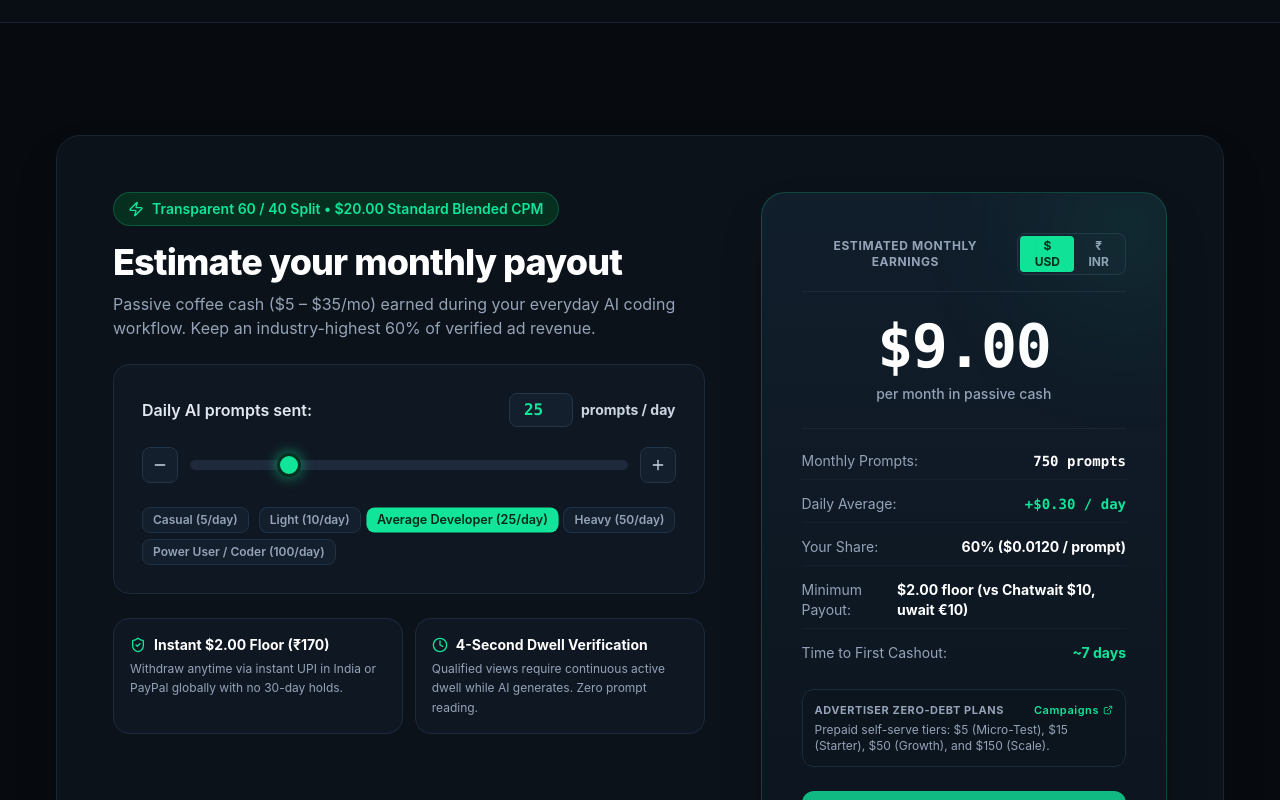
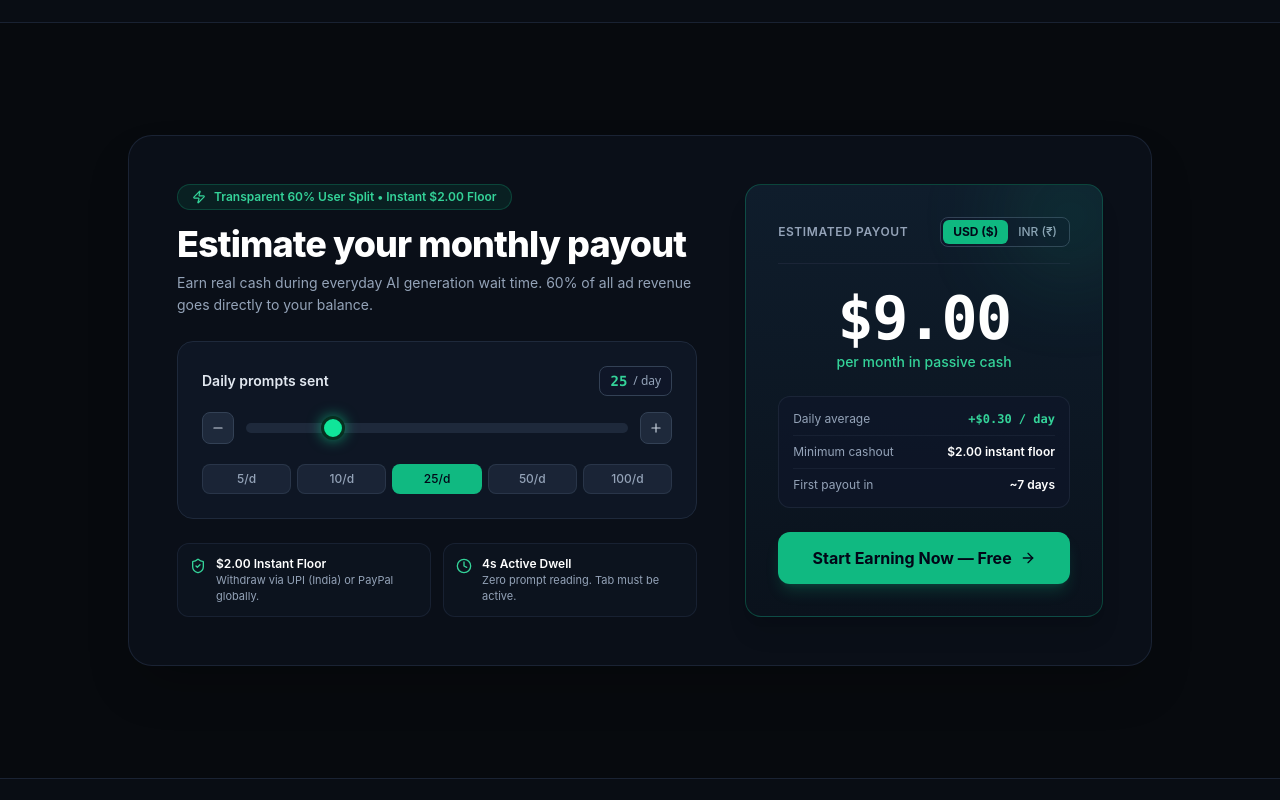
Before and after one commit to jhaabhijeet864/Pathixo_Rewards, a Next.js app in the folder apps/web/: page / in a window 1280 px wide. Shown: the part 2000-2800 px from the top of the page. Built offline with nearby package versions, Linux system fonts and the light colour scheme.

Commit message:
refactor(web): declutter earnings calculator on landing page for a clean, direct layout

```diff
--- a/apps/web/components/EarningsCalculator.tsx
+++ b/apps/web/components/EarningsCalculator.tsx
@@ -1,39 +1,29 @@
 'use client';
 
 import { useState } from 'react';
-import Link from 'next/link';
-import { ShieldCheck, Zap, Minus, Plus, ExternalLink, Clock, Lock } from 'lucide-react';
+import { ShieldCheck, Zap, Minus, Plus, Clock, ArrowRight } from 'lucide-react';
 import { DEFAULT_USD_INR_RATE } from '@pathixo/shared';
 
-// Directive-compliant reference matrix presets
 const PRESETS = [
-  { label: 'Casual', value: 5, note: '5/day' },
-  { label: 'Light', value: 10, note: '10/day' },
-  { label: 'Average Developer', value: 25, note: '25/day' },
-  { label: 'Heavy', value: 50, note: '50/day' },
-  { label: 'Power User / Coder', value: 100, note: '100/day' },
+  { label: 'Casual', value: 5 },
+  { label: 'Light', value: 10 },
+  { label: 'Regular', value: 25 },
+  { label: 'Heavy', value: 50 },
+  { label: 'Power', value: 100 },
 ];
 
-// Official Ads Division specs
-const BLENDED_CPM_USD = 20.0;
-const USER_SPLIT_PERCENT = 60; // 60% user / 40% platform
-const USER_CREDIT_PER_PROMPT_USD = 0.012; // Exactly $0.0120 USD (₹1.02 INR)
+const USER_CREDIT_PER_PROMPT_USD = 0.012; // $0.0120 USD (60% split on $20 CPM)
 const CASHOUT_FLOOR_USD = 2.0;
 
 export function EarningsCalculator() {
   const [dailyPrompts, setDailyPrompts] = useState<number>(25);
   const [currency, setCurrency] = useState<'USD' | 'INR'>('USD');
 
-  // Official Earning Prediction Formula (Prompts/Day)
-  // monthlyEarnings = (dailyPrompts * 30) * 0.012
-  // daysToCashout = Math.ceil(2.0 / (dailyPrompts * 0.012))
   const monthlyPrompts = dailyPrompts * 30;
   const monthlyEarningsUsd = monthlyPrompts * USER_CREDIT_PER_PROMPT_USD;
   const dailyEarningsUsd = dailyPrompts * USER_CREDIT_PER_PROMPT_USD;
-  const annualEarningsUsd = monthlyEarningsUsd * 12;
   const daysToFirstCashout = Math.max(1, Math.ceil(CASHOUT_FLOOR_USD / (dailyEarningsUsd || 0.001)));
 
-  // Currency Parity: $1.00 USD = ₹85.00 INR standard parity
   const inrRate = DEFAULT_USD_INR_RATE || 85.0;
 
   const formatMoney = (usdVal: number) => {
@@ -50,53 +40,42 @@ export function EarningsCalculator() {
   };
 
   return (
-    <div className="w-full max-w-5xl lg:max-w-6xl xl:max-w-7xl rounded-3xl border border-[#162534] bg-[#0c1219] p-6 sm:p-10 lg:p-14 shadow-2xl">
-      <div className="grid gap-10 lg:gap-14 lg:grid-cols-12 items-start">
+    <div className="w-full max-w-5xl mx-auto rounded-3xl border border-slate-800/80 bg-[#0a0f18] p-6 sm:p-10 lg:p-12 shadow-2xl">
+      <div className="grid gap-8 lg:gap-12 lg:grid-cols-12 items-center">
         {/* Left Column: Interactive Controls */}
         <div className="lg:col-span-7 space-y-6">
           <div>
-            <div className="inline-flex items-center gap-2 rounded-full border border-emerald-500/30 bg-[#072f20] px-3.5 py-1.5 text-xs sm:text-sm font-semibold text-[#10e599]">
-              <Zap className="h-4 w-4" />
-              Transparent 60 / 40 Split • $20.00 Standard Blended CPM
+            <div className="inline-flex items-center gap-2 rounded-full border border-emerald-500/25 bg-emerald-500/10 px-3.5 py-1 text-xs font-semibold text-emerald-400">
+              <Zap className="h-3.5 w-3.5" />
+              <span>Transparent 60% User Split • Instant $2.00 Floor</span>
             </div>
-            <h3 className="mt-4 text-3xl sm:text-4xl font-extrabold tracking-tight text-white">
+            <h3 className="mt-3.5 text-2xl sm:text-3xl lg:text-4xl font-extrabold tracking-tight text-white">
               Estimate your monthly payout
             </h3>
-            <p className="mt-2.5 text-sm sm:text-base text-slate-400 leading-relaxed">
-              Passive coffee cash ($5 – $35/mo) earned during your everyday AI coding workflow. Keep an industry-highest 60% of verified ad revenue.
+            <p className="mt-2 text-sm text-slate-400 leading-relaxed">
+              Earn real cash during everyday AI generation wait time. 60% of all ad revenue goes directly to your balance.
             </p>
           </div>
 
           {/* Slider & Controls Card */}
-          <div className="space-y-5 rounded-2xl border border-[#1b2b3c] bg-[#0f1722] p-5 sm:p-7 shadow-sm">
-            {/* Header + Number Input */}
-            <div className="flex flex-wrap items-center justify-between gap-3">
-              <span className="text-sm sm:text-base font-semibold text-slate-200">
-                Daily AI prompts sent:
-              </span>
-              <div className="flex items-center gap-2">
-                <input
-                  type="number"
-                  min="1"
-                  max="150"
-                  value={dailyPrompts}
-                  onChange={(e) => handleSliderChange(Number(e.target.value))}
-                  className="w-16 rounded-lg border border-[#233547] bg-[#141f2d] px-2 py-1 text-center font-mono text-base font-bold text-[#10e599] outline-none focus:border-[#10e599]"
-                />
-                <span className="text-sm font-bold text-slate-300">prompts / day</span>
+          <div className="space-y-4 rounded-2xl border border-slate-800 bg-[#0e1624] p-5 sm:p-6">
+            <div className="flex items-center justify-between">
+              <span className="text-sm font-semibold text-slate-200">Daily prompts sent</span>
+              <div className="flex items-center gap-1.5 rounded-lg border border-slate-700 bg-slate-900/80 px-2.5 py-1 font-mono text-sm font-bold text-emerald-400">
+                <span>{dailyPrompts}</span>
+                <span className="text-xs text-slate-400 font-sans font-normal">/ day</span>
               </div>
             </div>
 
-            {/* Slider with [-] and [+] Stepper Buttons */}
+            {/* Stepper + Slider */}
             <div className="flex items-center gap-3">
               <button
                 type="button"
                 onClick={() => handleSliderChange(dailyPrompts - 5)}
-                className="flex h-9 w-9 shrink-0 items-center justify-center rounded-lg border border-[#233547] bg-[#141f2d] text-slate-300 transition hover:bg-[#1a293b] hover:text-white active:scale-95"
-                title="Decrease 5 prompts"
+                className="flex h-8 w-8 shrink-0 items-center justify-center rounded-lg border border-slate-700 bg-slate-800 text-slate-300 transition hover:bg-slate-700 hover:text-white active:scale-95 cursor-pointer"
                 aria-label="Decrease prompts"
               >
-                <Minus className="h-4 w-4" />
+                <Minus className="h-3.5 w-3.5" />
               </button>
 
               <div className="relative flex-1 flex items-center">
@@ -107,8 +86,7 @@ export function EarningsCalculator() {
                   step="1"
                   value={dailyPrompts}
                   onChange={(e) => handleSliderChange(Number(e.target.value))}
-                  onInput={(e) => handleSliderChange(Number(e.currentTarget.value))}
-                  className="earnings-slider w-full"
+                  className="earnings-slider w-full cursor-pointer accent-emerald-500"
                   aria-label="Daily AI Prompts Slider"
                 />
               </div>
@@ -116,16 +94,15 @@ export function EarningsCalculator() {
               <button
                 type="button"
                 onClick={() => handleSliderChange(dailyPrompts + 5)}
-                className="flex h-9 w-9 shrink-0 items-center justify-center rounded-lg border border-[#233547] bg-[#141f2d] text-slate-300 transition hover:bg-[#1a293b] hover:text-white active:scale-95"
-                title="Increase 5 prompts"
+                className="flex h-8 w-8 shrink-0 items-center justify-center rounded-lg border border-slate-700 bg-slate-800 text-slate-300 transition hover:bg-slate-700 hover:text-white active:scale-95 cursor-pointer"
                 aria-label="Increase prompts"
               >
-                <Plus className="h-4 w-4" />
+                <Plus className="h-3.5 w-3.5" />
               </button>
             </div>
 
-            {/* Clickable Presets matching Official Reference Matrix */}
-            <div className="flex flex-wrap items-center justify-between gap-1.5 pt-1">
+            {/* Clean 5-col presets */}
+            <div className="grid grid-cols-5 gap-1.5 pt-1">
               {PRESETS.map((p) => {
                 const isActive = dailyPrompts === p.value;
                 return (
@@ -133,131 +110,106 @@ export function EarningsCalculator() {
                     key={p.value}
                     type="button"
                     onClick={() => handleSliderChange(p.value)}
-                    className={`rounded-lg px-2.5 py-1 text-xs font-semibold transition-all ${
+                    className={`rounded-lg py-1.5 text-xs font-medium transition cursor-pointer text-center ${
                       isActive
-                        ? 'bg-[#10e599] text-[#05281a] shadow-sm font-bold scale-105'
-                        : 'bg-[#141f2d] text-slate-400 hover:bg-[#1b2b3d] hover:text-slate-200 border border-[#213244]'
+                        ? 'bg-emerald-500 text-slate-950 font-bold shadow-xs'
+                        : 'bg-slate-800/80 text-slate-400 hover:bg-slate-700 hover:text-white border border-slate-700/60'
                     }`}
                   >
-                    {p.label} ({p.note})
+                    {p.value}/d
                   </button>
                 );
               })}
             </div>
           </div>
 
-          {/* Strict Verification & Privacy Callouts */}
-          <div className="grid grid-cols-1 sm:grid-cols-2 gap-3 text-xs sm:text-sm">
-            <div className="rounded-2xl border border-[#1b2b3c] bg-[#0f1722] p-4 space-y-1">
-              <div className="flex items-center gap-2 text-white font-bold">
-                <ShieldCheck className="h-4 w-4 text-[#10e599] shrink-0" />
-                <span>Instant $2.00 Floor (₹170)</span>
+          {/* Simple Feature Callouts */}
+          <div className="grid grid-cols-2 gap-3 text-xs">
+            <div className="rounded-xl border border-slate-800/70 bg-[#0e1624]/60 p-3 flex items-start gap-2.5">
+              <ShieldCheck className="h-4 w-4 text-emerald-400 shrink-0 mt-0.5" />
+              <div>
+                <strong className="text-white block font-semibold">$2.00 Instant Floor</strong>
+                <span className="text-slate-400 text-[11px]">Withdraw via UPI (India) or PayPal globally.</span>
               </div>
-              <p className="text-slate-400 leading-relaxed text-xs">
-                Withdraw anytime via instant UPI in India or PayPal globally with no 30-day holds.
-              </p>
             </div>
 
-            <div className="rounded-2xl border border-[#1b2b3c] bg-[#0f1722] p-4 space-y-1">
-              <div className="flex items-center gap-2 text-white font-bold">
-                <Clock className="h-4 w-4 text-[#10e599] shrink-0" />
-                <span>4-Second Dwell Verification</span>
+            <div className="rounded-xl border border-slate-800/70 bg-[#0e1624]/60 p-3 flex items-start gap-2.5">
+              <Clock className="h-4 w-4 text-emerald-400 shrink-0 mt-0.5" />
+              <div>
+                <strong className="text-white block font-semibold">4s Active Dwell</strong>
+                <span className="text-slate-400 text-[11px]">Zero prompt reading. Tab must be active.</span>
               </div>
-              <p className="text-slate-400 leading-relaxed text-xs">
-                Qualified views require continuous active dwell while AI generates. Zero prompt reading.
-              </p>
             </div>
           </div>
         </div>
 
-        {/* Right Column: Dynamic Earning Output Card */}
-        <div className="lg:col-span-5 rounded-3xl border border-emerald-500/30 bg-gradient-to-b from-[#111e2b] to-[#0c141e] p-6 sm:p-10 text-center shadow-2xl relative overflow-hidden">
-          {/* Subtle Ambient Glow */}
-          <div className="pointer-events-none absolute -top-12 -right-12 h-44 w-44 rounded-full bg-emerald-500/10 blur-3xl" />
+        {/* Right Column: Clean & Direct Payout Card */}
+        <div className="lg:col-span-5 rounded-2xl border border-emerald-500/30 bg-gradient-to-b from-[#0f1d2c] to-[#0a121c] p-6 sm:p-8 text-center shadow-xl relative overflow-hidden">
+          {/* Subtle glow */}
+          <div className="pointer-events-none absolute -top-10 -right-10 h-36 w-36 rounded-full bg-emerald-500/10 blur-2xl" />
 
-          {/* Currency Toggle */}
-          <div className="flex items-center justify-between gap-2 border-b border-slate-800 pb-4 mb-6">
-            <span className="text-xs font-bold uppercase tracking-wider text-slate-400">
-              Estimated Monthly Earnings
+          {/* Currency Switcher */}
+          <div className="flex items-center justify-between pb-4 border-b border-slate-800/80">
+            <span className="text-xs font-semibold uppercase tracking-wider text-slate-400">
+              Estimated Payout
             </span>
-            <div className="flex items-center rounded-lg border border-[#223547] bg-[#141f2d] p-0.5 text-xs font-bold">
+            <div className="inline-flex rounded-lg border border-slate-700 bg-slate-900/90 p-0.5 text-xs font-medium">
               <button
                 type="button"
                 onClick={() => setCurrency('USD')}
-                className={`rounded px-2.5 py-0.5 transition ${
-                  currency === 'USD' ? 'bg-[#10e599] text-[#05281a]' : 'text-slate-400 hover:text-white'
+                className={`rounded-md px-2.5 py-1 transition cursor-pointer ${
+                  currency === 'USD' ? 'bg-emerald-500 text-slate-950 font-bold' : 'text-slate-400 hover:text-white'
                 }`}
               >
-                $ USD
+                USD ($)
               </button>
               <button
                 type="button"
                 onClick={() => setCurrency('INR')}
-                className={`rounded px-2.5 py-0.5 transition ${
-                  currency === 'INR' ? 'bg-[#10e599] text-[#05281a]' : 'text-slate-400 hover:text-white'
+                className={`rounded-md px-2.5 py-1 transition cursor-pointer ${
+                  currency === 'INR' ? 'bg-emerald-500 text-slate-950 font-bold' : 'text-slate-400 hover:text-white'
                 }`}
               >
-                ₹ INR
+                INR (₹)
               </button>
             </div>
           </div>
 
-          {/* Primary Calculated Earnings Amount */}
-          <div className="mt-2 text-5xl sm:text-6xl font-black tracking-tight text-white font-mono">
-            {formatMoney(monthlyEarningsUsd)}
-          </div>
-          <span className="mt-2 block text-xs sm:text-sm font-medium text-slate-400">
-            per month in passive cash
-          </span>
-
-          {/* Official Reference Metrics Table */}
-          <div className="mt-6 border-t border-slate-800/80 pt-5 space-y-3 text-xs sm:text-sm text-slate-300 text-left">
-            <div className="flex justify-between py-0.5 border-b border-slate-800/40 pb-2">
-              <span className="text-slate-400">Monthly Prompts:</span>
-              <span className="font-mono font-bold text-white">{monthlyPrompts.toLocaleString()} prompts</span>
+          {/* Big Amount */}
+          <div className="py-6">
+            <div className="text-5xl sm:text-6xl font-black tracking-tight text-white font-mono">
+              {formatMoney(monthlyEarningsUsd)}
             </div>
-            <div className="flex justify-between py-0.5 border-b border-slate-800/40 pb-2">
-              <span className="text-slate-400">Daily Average:</span>
-              <span className="font-mono font-bold text-[#10e599]">+{formatMoney(dailyEarningsUsd)} / day</span>
-            </div>
-            <div className="flex justify-between py-0.5 border-b border-slate-800/40 pb-2">
-              <span className="text-slate-400">Your Share:</span>
-              <span className="font-bold text-white">60% (${USER_CREDIT_PER_PROMPT_USD.toFixed(4)} / prompt)</span>
-            </div>
-            <div className="flex justify-between py-0.5 border-b border-slate-800/40 pb-2">
-              <span className="text-slate-400">Minimum Payout:</span>
-              <span className="font-bold text-white">{formatMoney(CASHOUT_FLOOR_USD)} floor (vs Chatwait $10, uwait €10)</span>
-            </div>
-            <div className="flex justify-between py-0.5">
-              <span className="text-slate-400">Time to First Cashout:</span>
-              <span className="font-bold text-[#10e599]">~{daysToFirstCashout} days</span>
+            <div className="mt-1 text-sm font-medium text-emerald-400">
+              per month in passive cash
             </div>
           </div>
 
-          {/* Direct Advertiser Link */}
-          <div className="mt-6 rounded-xl border border-[#1b2b3c] bg-[#0c141e] p-3 text-left">
-            <div className="flex items-center justify-between text-[11px] font-bold text-slate-400 uppercase tracking-wider">
-              <span>Advertiser Zero-Debt Plans</span>
-              <Link
-                href="/advertise"
-                className="text-[#10e599] hover:underline flex items-center gap-1 font-semibold normal-case"
-              >
-                Campaigns <ExternalLink className="h-2.5 w-2.5" />
-              </Link>
+          {/* 3 Clean Spaced Metrics */}
+          <div className="rounded-xl border border-slate-800/80 bg-slate-900/60 p-3.5 space-y-2 text-xs text-left">
+            <div className="flex items-center justify-between">
+              <span className="text-slate-400">Daily average</span>
+              <span className="font-mono font-bold text-emerald-400">+{formatMoney(dailyEarningsUsd)} / day</span>
             </div>
-            <p className="mt-1 text-xs text-slate-400">
-              Prepaid self-serve tiers: $5 (Micro-Test), $15 (Starter), $50 (Growth), and $150 (Scale).
-            </p>
+            <div className="flex items-center justify-between border-t border-slate-800/60 pt-2">
+              <span className="text-slate-400">Minimum cashout</span>
+              <span className="font-semibold text-white">{formatMoney(CASHOUT_FLOOR_USD)} instant floor</span>
+            </div>
+            <div className="flex items-center justify-between border-t border-slate-800/60 pt-2">
+              <span className="text-slate-400">First payout in</span>
+              <span className="font-semibold text-white">~{daysToFirstCashout} days</span>
+            </div>
           </div>
 
-          {/* CTA Action */}
+          {/* Direct CTA */}
           <a
             href="https://github.com/jhaabhijeet864/Pathixo_Rewards"
             target="_blank"
             rel="noopener noreferrer"
-            className="mt-6 inline-flex w-full items-center justify-center rounded-xl bg-[#10b981] py-3.5 text-sm sm:text-base font-bold text-white shadow-lg shadow-emerald-500/20 transition hover:bg-[#0ea371] hover:-translate-y-0.5"
+            className="mt-6 inline-flex w-full items-center justify-center gap-2 rounded-xl bg-emerald-500 hover:bg-emerald-400 py-3.5 text-sm sm:text-base font-bold text-slate-950 shadow-lg shadow-emerald-500/20 transition hover:-translate-y-0.5 cursor-pointer"
           >
-            Start Earning Now — Free
+            <span>Start Earning Now — Free</span>
+            <ArrowRight className="h-4 w-4" />
           </a>
         </div>
       </div>
```
